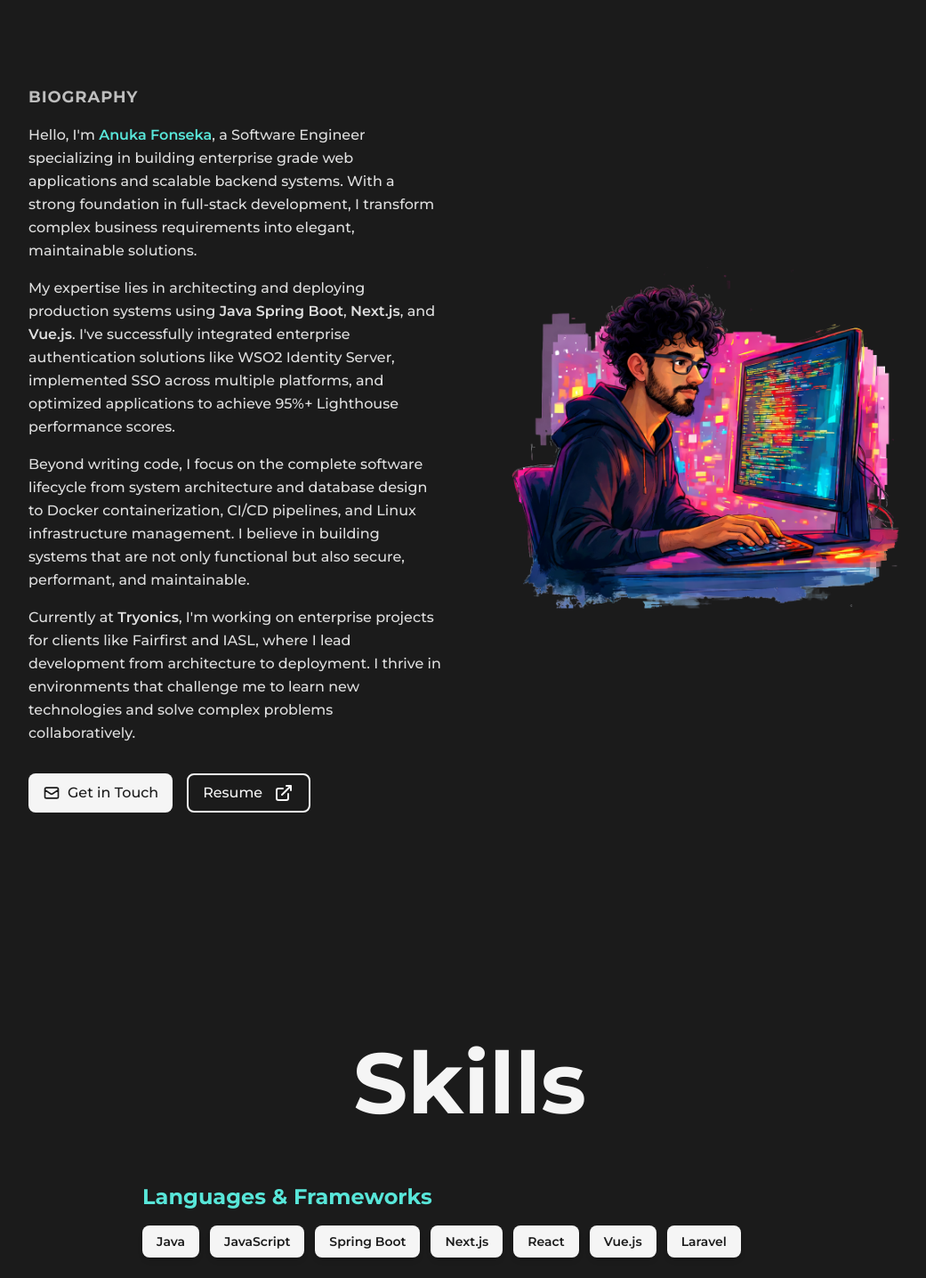
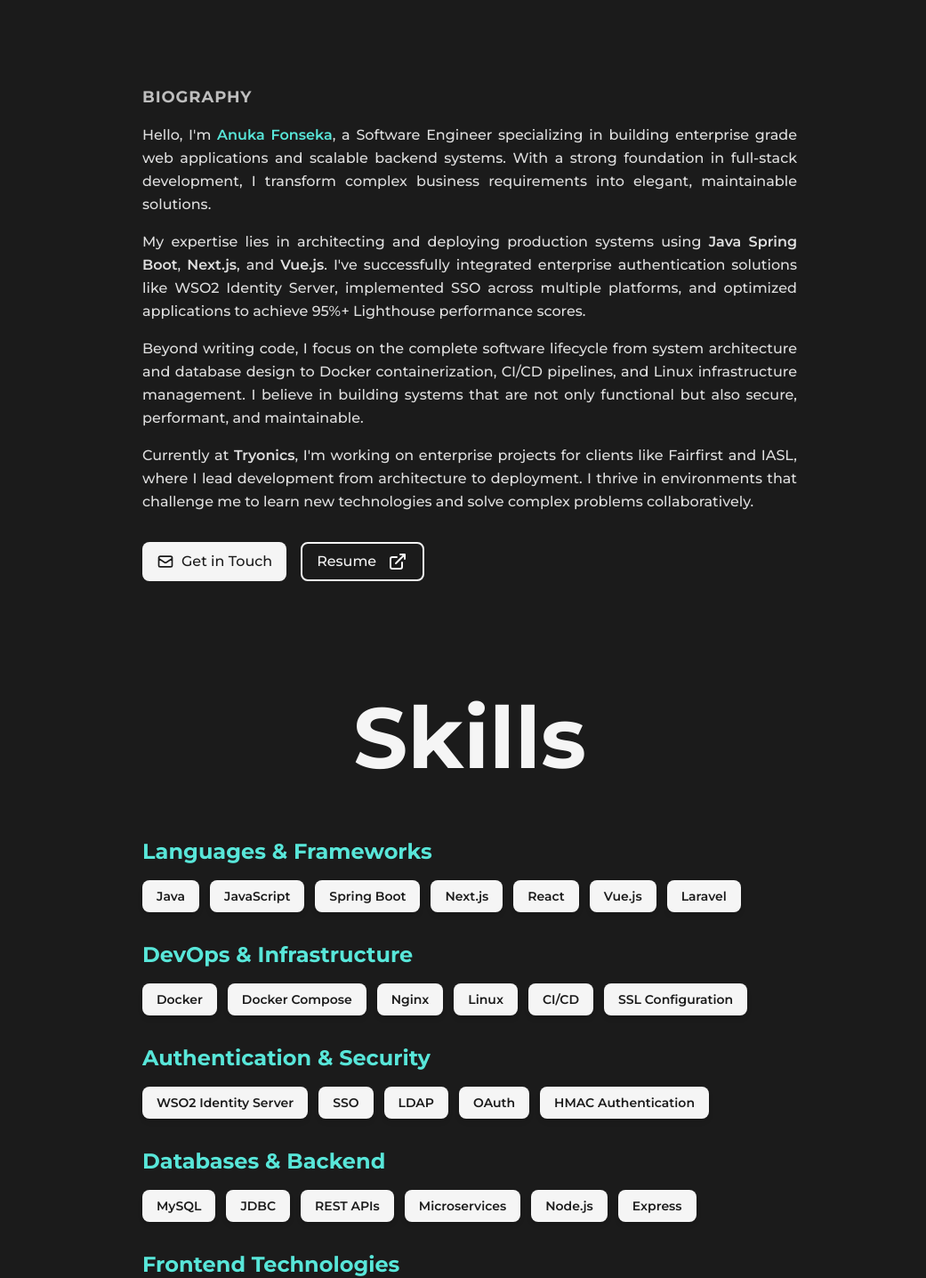
Before and after one commit to AnukaFonseka/My-Website, a Next.js app: page /about in a window 1280 px wide. Shown: the part 377-1813 px from the top of the page at 89% size, without its empty margins (112-1153 px from the left). Built offline with nearby package versions, Linux system fonts and the light colour scheme.

Commit message:
fix(about): removed about image and fix styling

```diff
--- a/src/components/Skills.js
+++ b/src/components/Skills.js
@@ -64,7 +64,7 @@
   ];
 
   return (
-    <div className="mt-64 mb-32 md:mt-32 md:mb-16">
+    <div className="mt-32 mb-32 md:mt-32 md:mb-16">
       <motion.h2
         initial={{ opacity: 0, y: -50 }}
         whileInView={{ opacity: 1, y: 0 }}
--- a/src/pages/about.js
+++ b/src/pages/about.js
@@ -26,14 +26,14 @@
             className="mb-16 !text-8xl !leading-tight lg:!text-7xl sm:!text-6xl xs:!text-4xl sm:mb-8"
           />
 
-          <div className="grid px-4 grid-cols-2 gap-16 sm:gap-8 md:grid-cols-1">
+          <div className="grid px-4 w-[75%] mx-auto lg:w-[90%] md:w-full">
             {/* Biography Section - 2/3 width */}
-            <div className="col-span-1 flex flex-col items-start justify-start md:order-2">
+            <div className="flex flex-col items-start justify-start">
               <h2 className="mb-4 text-lg font-bold uppercase text-dark/75 dark:text-light/75 tracking-wider">
                 Biography
               </h2>
 
-              <div className="space-y-4">
+              <div className="space-y-4 text-justify">
                 <p className="font-medium text-dark/90 dark:text-light/90 leading-relaxed">
                   Hello, I&apos;m <span className="text-primary dark:text-primaryDark font-semibold">Anuka Fonseka</span>,
                   a Software Engineer specializing in building enterprise grade web applications and scalable
@@ -99,7 +99,7 @@
             </div>
 
             {/* Profile Image Section - 1/3 width, no frame or effects */}
-            <div className="col-span-1 h-full md:order-1 flex items-center justify-center">
+            {/* <div className="col-span-1 h-full md:order-1 flex items-center justify-center">
               <Image
                 className="h-auto w-full rounded-2xl"
                 src={profile}
@@ -107,7 +107,7 @@
                 sizes="(max-width: 768px) 100vw, (max-width: 1200px) 50vw, 33vw"
                 priority
               />
-            </div>
+            </div> */}
           </div>
 
           <Skills />
```
